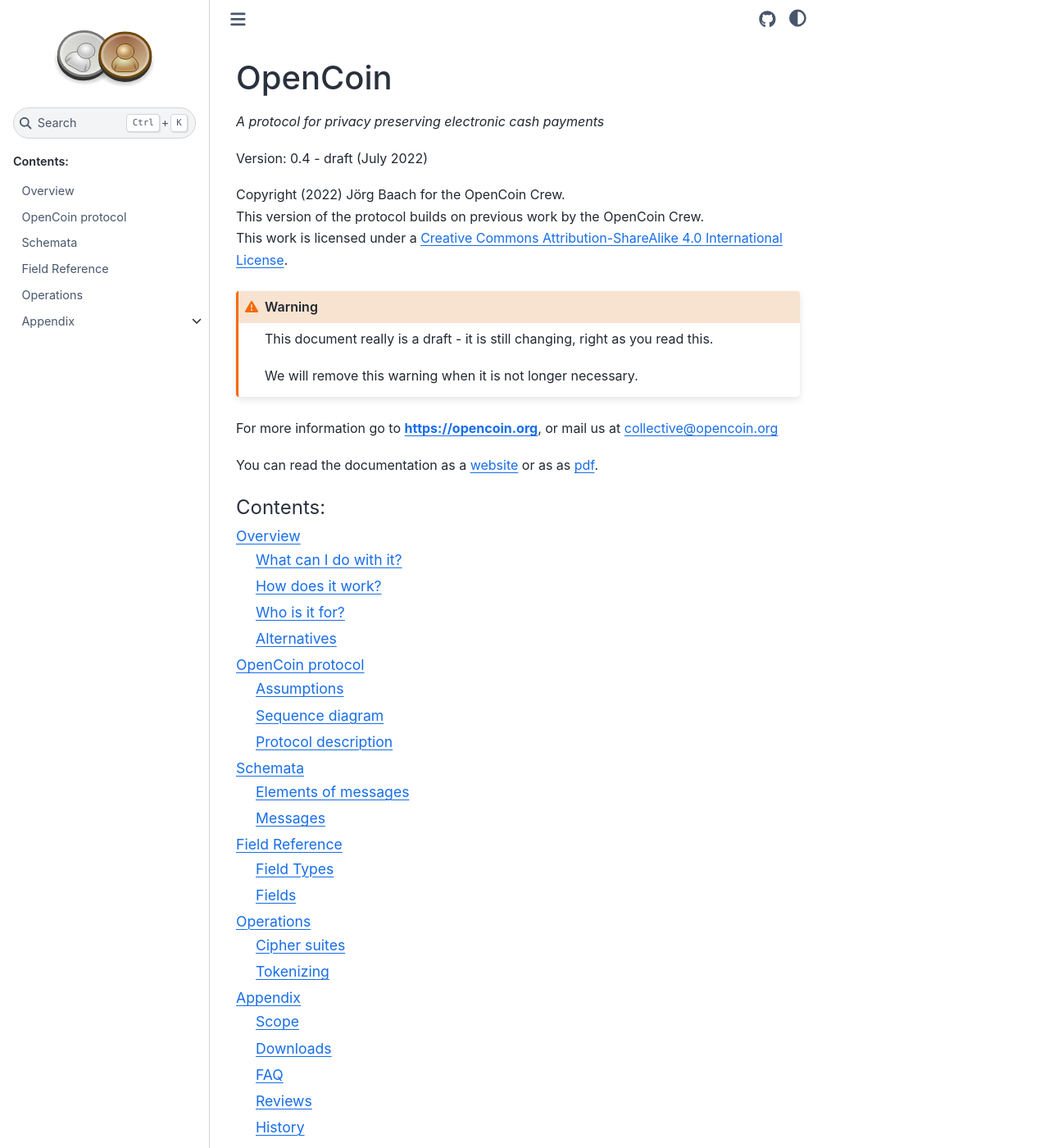
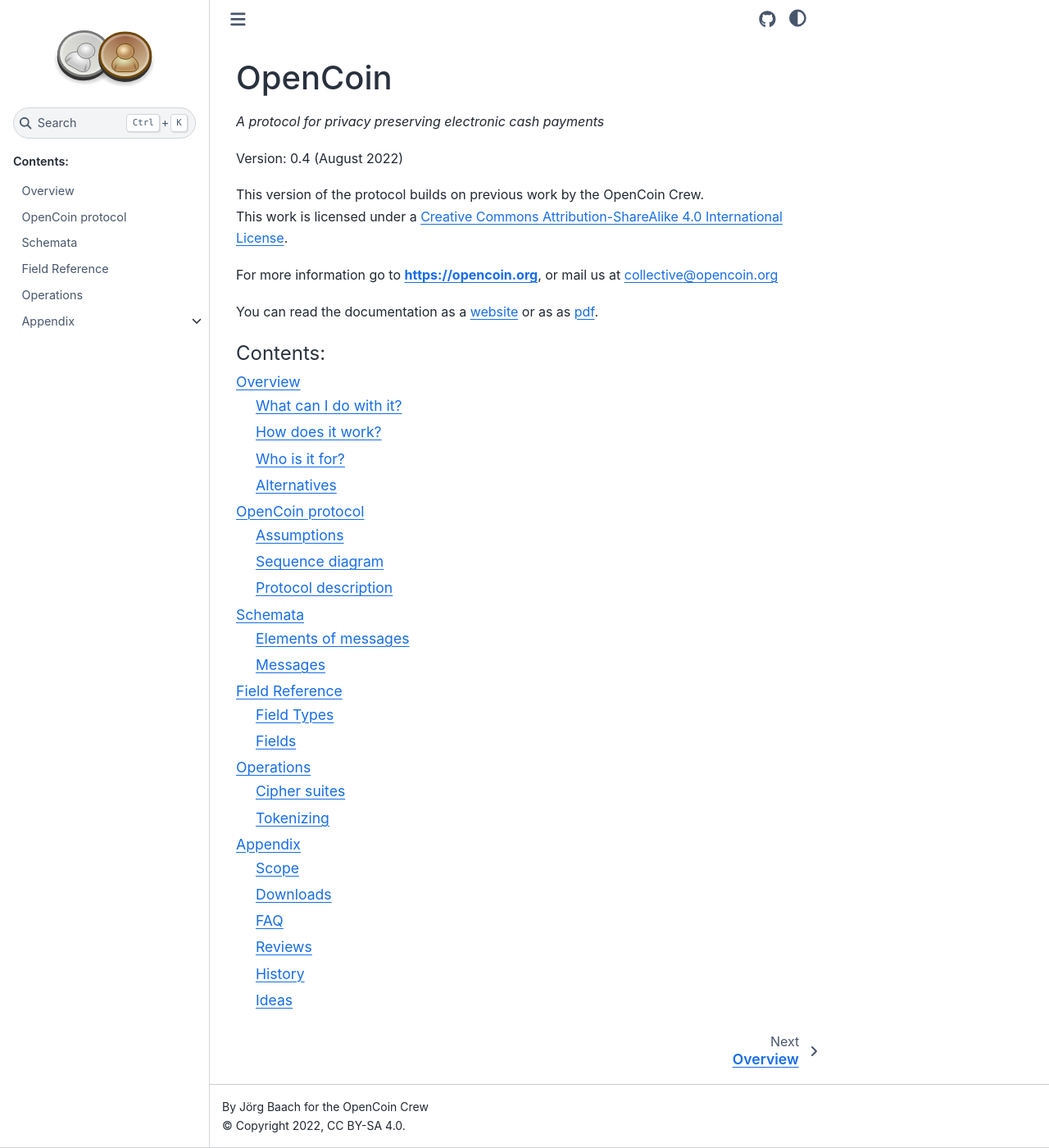
Before and after one commit to OpenCoin/opencoin-playground, a Sphinx documentation site: the page built from v4/docs/index.md, in a window 1280 px wide and 1400 px high. Shown: the whole window at 82% size. Built offline with Sphinx 7.4.7 and the Sphinx Book theme 1.1.4, drawn with Linux system fonts in a browser that asks for light colours; some of the changed text lies outside the part shown.

Commit message:
tiny changes for August 22 release

````diff
--- a/v4/docs/conf.py
+++ b/v4/docs/conf.py
@@ -18,8 +18,8 @@
 # -- Project information -----------------------------------------------------
 
 project = 'OpenCoin'
-copyright = '2022, The OpenCoin Crew'
-author = 'The OpenCoin Crew'
+copyright = '2022, CC BY-SA 4.0'
+author = 'Jörg Baach for the OpenCoin Crew'
 
 # The full version, including alpha/beta/rc tags
 release = '0.4'
@@ -79,7 +79,7 @@
     "use_repository_button": True,
 }
 html_favicon='favicon.ico'
-html_title = "OpenCoin v0.4<br>-draft-"
+html_title = "OpenCoin<br><br>v0.4"
 
 latex_elements = {
     'papersize': 'a4paper',
--- a/v4/docs/index.md
+++ b/v4/docs/index.md
@@ -2,19 +2,11 @@
 
 *A protocol for privacy preserving electronic cash payments*
 
-Version: 0.4 - draft (July 2022)
+Version: 0.4 (August 2022)
 
-Copyright (2022) Jörg Baach for the OpenCoin Crew.
+
 This version of the protocol builds on previous work by the OpenCoin Crew.
 This work is licensed under a <a rel="license" href="http://creativecommons.org/licenses/by-sa/4.0/">Creative Commons Attribution-ShareAlike 4.0 International License</a>.
-
-
-```{warning}
-This document really is a draft - it is still changing, right as you read this.
-
-We will remove this warning when it is not longer necessary.
-```
-
 
 For more information go to **https://opencoin.org**, or mail us
 at [collective@opencoin.org](mailto:collective@opencoin.org)
````
Also changed, not shown: v4/docs/faq.md (+1 -1 lines).
